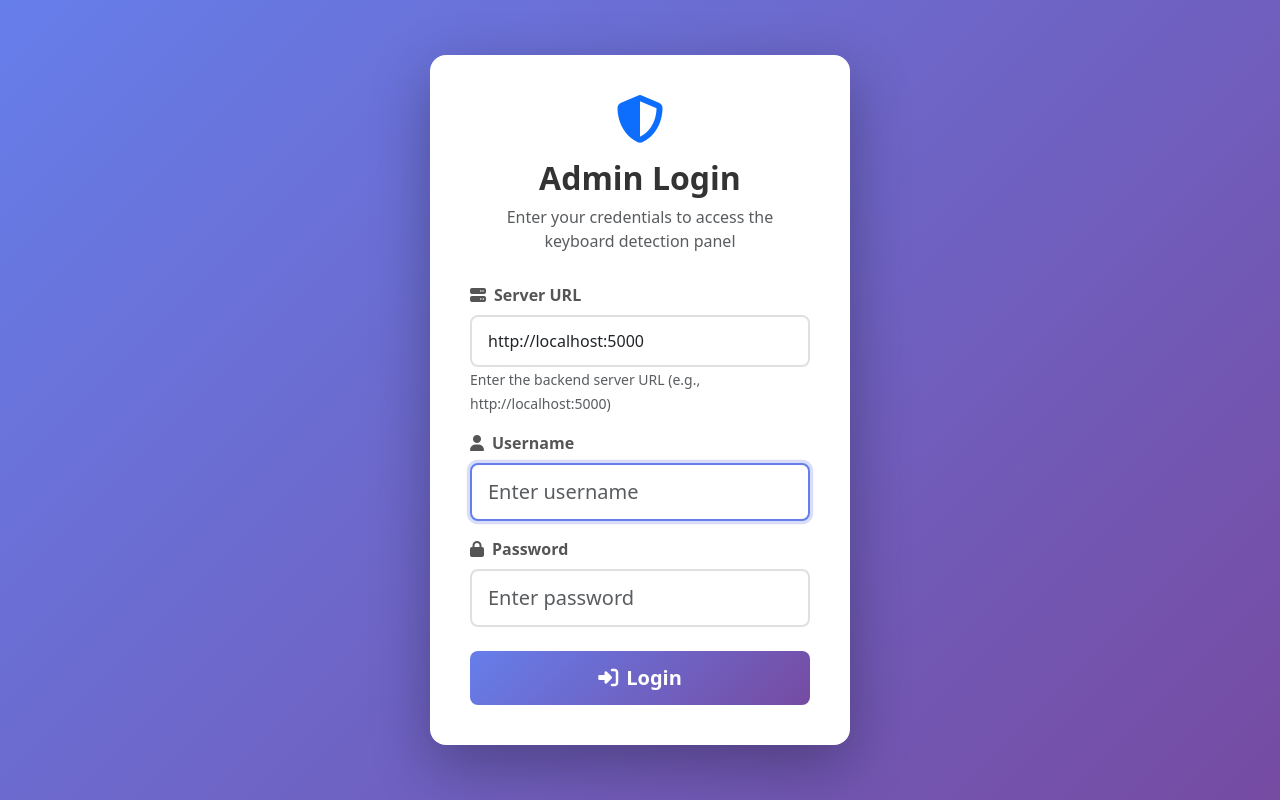
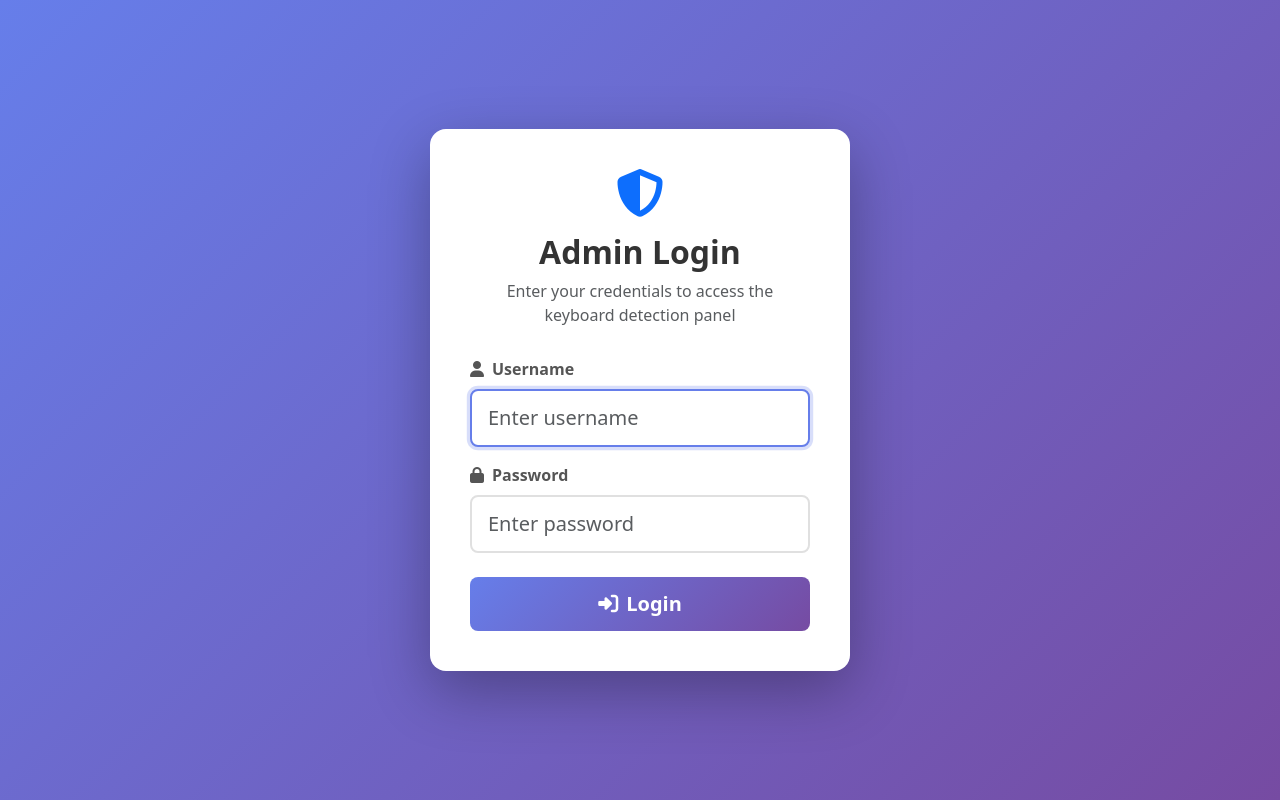
Before and after one commit to ninjadev2025/keyboard_detect_frontend, a React (Create React App) app: page / in a window 1280 px wide. Built offline with nearby package versions, Linux system fonts and the light colour scheme; the HTML template or start-up script is replaced by a standard one.

Commit message:
remove server_url

```diff
--- a/package.json
+++ b/package.json
@@ -15,7 +15,7 @@
     "socket.io-client": "^4.7.2"
   },
   "scripts": {
-    "start": "cross-env DANGEROUSLY_DISABLE_HOST_CHECK=true react-scripts start",
+    "start": "cross-env DANGEROUSLY_DISABLE_HOST_CHECK=true port=3001 react-scripts start",
     "build": "react-scripts build",
     "test": "react-scripts test",
     "eject": "react-scripts eject"
--- a/src/components/Login.js
+++ b/src/components/Login.js
@@ -4,7 +4,6 @@ import { setAuthToken, setUsername as setStoredUsername } from '../utils/auth';
 import './Login.css';
 
 const Login = ({ onLoginSuccess, initialServerUrl }) => {
-  const [serverUrl, setServerUrl] = useState(initialServerUrl || 'http://localhost:5000');
   const [username, setUsername] = useState('');
   const [password, setPassword] = useState('');
   const [error, setError] = useState('');
@@ -15,54 +14,18 @@ const Login = ({ onLoginSuccess, initialServerUrl }) => {
     setError('');
     setLoading(true);
 
-    // Validate server URL
-    if (!serverUrl || !serverUrl.trim()) {
-      setError('Please enter a server URL');
-      setLoading(false);
-      return;
-    }
-
-    // Get server URL from text field
-    const serverUrlValue = serverUrl.trim();
-
-    // Validate server URL format
-    try {
-      new URL(serverUrlValue);
-    } catch (err) {
-      setError('Invalid server URL format. Please include http:// or https://');
-      setLoading(false);
-      return;
-    }
+    // Use current origin since server and frontend run on same IP
+    const serverUrlValue = window.location.origin;
 
     try {
-      // Check if we're on Vercel (HTTPS) trying to access HTTP server
-      const isHttpsFrontend = window.location.protocol === 'https:';
-      const isHttpServer = serverUrlValue.startsWith('http://');
+      // Direct request to same origin
+      const loginUrl = '/api/admin/login';
+      const requestData = {
+        username: username.trim(),
+        password: password.trim()
+      };
 
-      // Use Vercel serverless function as proxy if HTTPS frontend accessing HTTP server
-      let loginUrl;
-      let requestData;
-
-      if (isHttpsFrontend && isHttpServer) {
-        // Use Vercel proxy function
-        loginUrl = '/api/proxy';
-        requestData = {
-          serverUrl: serverUrlValue,
-          username: username.trim(),
-          password: password.trim()
-        };
-        console.log('Using Vercel proxy for HTTP server:', serverUrlValue);
-      } else {
-        // Direct request (both HTTPS or both HTTP)
-        const url = new URL(serverUrlValue);
-        loginUrl = `${url.origin}/api/admin/login`;
-        requestData = {
-          username: username.trim(),
-          password: password.trim()
-        };
-        console.log('Direct login request to:', loginUrl);
-      }
-
+      console.log('Login request to:', loginUrl);
       console.log('Login data:', { username: requestData.username, password: '***' });
 
       const response = await axios.post(loginUrl, requestData, {
@@ -78,7 +41,7 @@ const Login = ({ onLoginSuccess, initialServerUrl }) => {
         setStoredUsername(username);
 
         // Call success callback with server URL
-        onLoginSuccess(serverUrl.trim());
+        onLoginSuccess(serverUrlValue);
       } else {
         setError('Invalid response from server');
       }
@@ -99,7 +62,7 @@ const Login = ({ onLoginSuccess, initialServerUrl }) => {
           setError(`Login failed: ${err.response.status} ${err.response.statusText}`);
         }
       } else if (err.code === 'ERR_NETWORK' || err.message.includes('Network Error')) {
-        setError('Cannot connect to server. Please check: 1) Server URL is correct, 2) Server is running, 3) Server allows connections, 4) Firewall/network allows the connection.');
+        setError('Cannot connect to server. Please check: 1) Server is running, 2) Server allows connections, 3) Firewall/network allows the connection.');
       } else if (err.code === 'ERR_CERT' || err.message.includes('certificate')) {
         setError('SSL Certificate Error: The server\'s SSL certificate is invalid or self-signed.');
       } else {
@@ -129,25 +92,6 @@ const Login = ({ onLoginSuccess, initialServerUrl }) => {
           )}
 
           <div className="mb-3">
-            <label htmlFor="serverUrl" className="form-label">
-              <i className="fas fa-server me-2"></i>Server URL
-            </label>
-            <input
-              type="text"
-              className="form-control"
-              id="serverUrl"
-              value={serverUrl}
-              onChange={(e) => setServerUrl(e.target.value)}
-              placeholder="http://localhost:5000"
-              required
-              disabled={loading}
-            />
-            <small className="form-text text-muted">
-              Enter the backend server URL (e.g., http://localhost:5000)
-            </small>
-          </div>
-
-          <div className="mb-3">
             <label htmlFor="username" className="form-label">
               <i className="fas fa-user me-2"></i>Username
             </label>
@@ -161,6 +105,7 @@ const Login = ({ onLoginSuccess, initialServerUrl }) => {
               required
               autoFocus
               disabled={loading}
+              autoComplete="username"
             />
           </div>
 
@@ -177,6 +122,7 @@ const Login = ({ onLoginSuccess, initialServerUrl }) => {
               placeholder="Enter password"
               required
               disabled={loading}
+              autoComplete="current-password"
             />
           </div>
 
```
Also changed, not shown: 1 other file (tests, documents, lock files or other folders).
